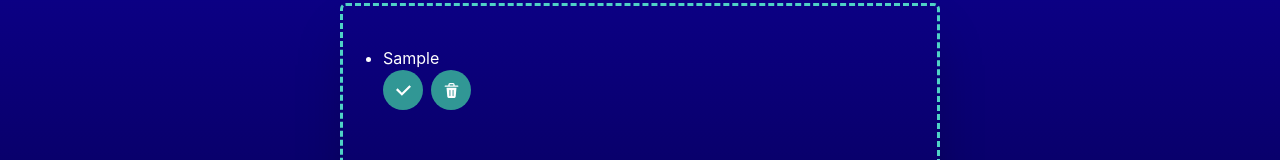
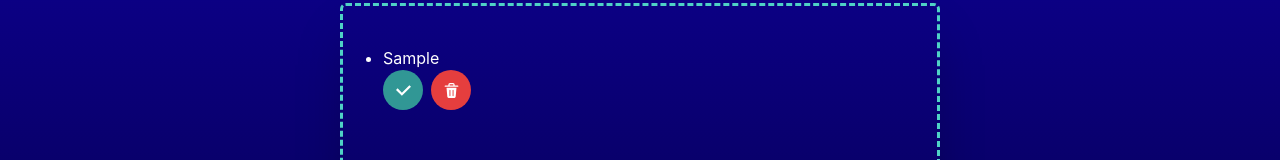
Before and after one commit to catasha27/TODO-LIST-APP, a React (Vite) app: page / in a window 1280 px wide. Both pictures are taken after typing "Sample" into the empty fields and a click on the button "Add task". Shown: the part 349-509 px from the top of the page. Built offline with nearby package versions, Linux system fonts and the light colour scheme.

Commit message:
Add toggle as a prop and to IconButton component

```diff
--- a/src/components/IconBtn.jsx
+++ b/src/components/IconBtn.jsx
@@ -1,10 +1,18 @@
 import { IconButton } from '@chakra-ui/react'
 import { CheckIcon, DeleteIcon } from '@chakra-ui/icons'
 
-export default function IconBtn({ isTrash, onClick }) {
+export default function IconBtn({ isTrash, onClick, toggle }) {
 
     return (
-        <IconButton isRound={true} variant='solid' colorScheme='teal' aria-label={isTrash ? 'Delete' : 'Done'} fontSize='15px' icon={isTrash ? <DeleteIcon /> : <CheckIcon />}
-        onClick={onClick} />
+        <IconButton
+            isRound={true}
+            variant='solid'
+            colorScheme={isTrash ? 'red' : toggle ? 'gray' : 'teal'}
+            aria-label={isTrash ? 'Delete' : 'Done'}
+            fontSize='15px'
+            icon={isTrash ? <DeleteIcon /> : <CheckIcon />}
+            onClick={onClick}
+            toggle={toggle}
+        />
     )
 }
```
